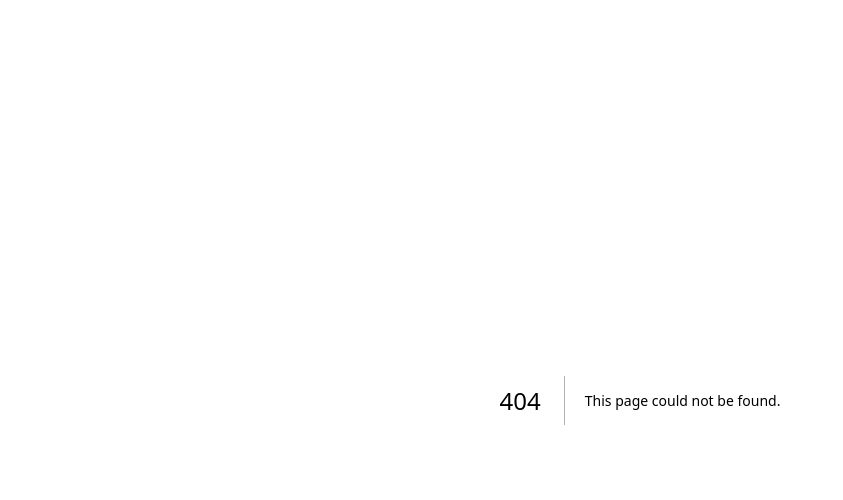
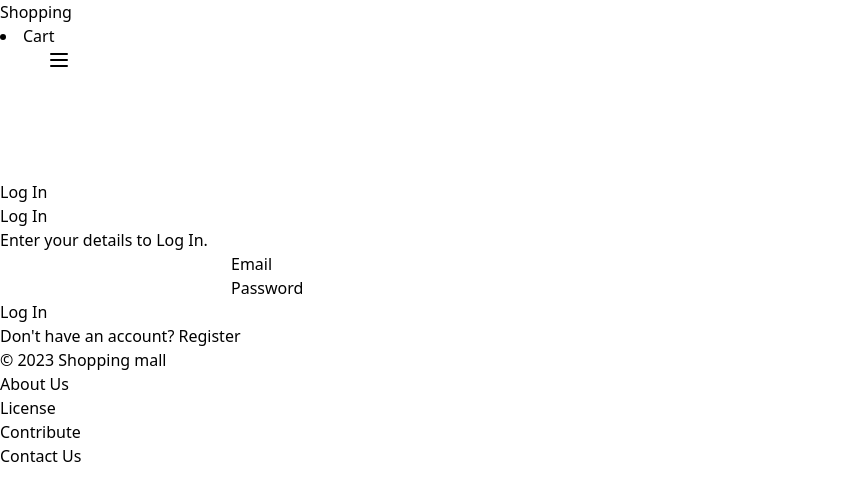
Before and after one commit to nguyentheloc-310101/shopping, a Next.js app: page /login in a window 1280 px wide. Before the commit this address had no page. Shown: the top 500 px of the page, without its empty margins (0-843 px from the left). Built offline with nearby package versions, Linux system fonts and the light colour scheme; what @material-tailwind/react would draw is missing.

Commit message:
save-state-cookies/auth

```diff
--- a/components/Layout.jsx
+++ b/components/Layout.jsx
@@ -1,5 +1,5 @@
 import Head from 'next/head';
-import React, { useContext } from 'react';
+import React, { useContext, useState, useEffect } from 'react';
 
 import Footer from './Footer';
 import { Store } from '@/ultis/Store';
@@ -15,10 +15,15 @@ import Link from 'next/link';
 const Layout = ({ title, children }) => {
   const { state, dispatch } = useContext(Store);
   const { cart } = state;
+  const [cartItemsCount, setCartItemsCount] = useState(0);
+  useEffect(() => {
+    setCartItemsCount(cart.cartItems.reduce((a, c) => a + c.quantity, 0));
+  }, [cart.cartItems]);
+
   /* The List Item of navigation bar*/
   const [openNav, setOpenNav] = React.useState(false);
 
-  React.useEffect(() => {
+  useEffect(() => {
     window.addEventListener(
       'resize',
       () => window.innerWidth >= 960 && setOpenNav(false)
@@ -48,9 +53,9 @@ const Layout = ({ title, children }) => {
                       href="/cart"
                       className="flex items-center">
                       Cart
-                      {cart.cartItems.length > 0 && (
+                      {cartItemsCount > 0 && (
                         <span className="ml-1 rounded-full bg-red-600 px-2 py-1 text-xs font-bold text-white">
-                          {cart.cartItems.reduce((a, c) => a + c.quantity, 0)}
+                          {cartItemsCount}
                         </span>
                       )}
                     </Link>
@@ -110,9 +115,9 @@ const Layout = ({ title, children }) => {
                   href="/cart"
                   className="flex items-center">
                   Cart
-                  {cart.cartItems.length > 0 && (
+                  {cartItemsCount > 0 && (
                     <span className="ml-1 rounded-full bg-red-600 px-2 py-1 text-xs font-bold text-white">
-                      {cart.cartItems.reduce((a, c) => a + c.quantity, 0)}
+                      {cartItemsCount}
                     </span>
                   )}
                 </Link>
--- /dev/null
+++ b/pages/login.jsx
@@ -0,0 +1,57 @@
+import Layout from '@/components/Layout';
+import { Card, Input, Button, Typography } from '@material-tailwind/react';
+import Link from 'next/link';
+
+export default function LoginScreen() {
+  return (
+    <Layout title="Login">
+      {' '}
+      <div className="mx-auto flex items-center justify-center">
+        <Card
+          color="transparent"
+          shadow={false}
+          className="mx-auto ">
+          <form className="m2-4 mt-8 mb-2 w-80 max-w-screen-lg sm:w-96">
+            <Typography
+              variant="h4"
+              color="blue-gray">
+              Log In
+            </Typography>
+            <Typography
+              color="gray"
+              className="mt-1 font-normal">
+              Enter your details to Log In.
+            </Typography>
+            <div className="mb-4 mt-4 flex flex-col gap-6">
+              <Input
+                size="lg"
+                label="Email"
+              />
+              <Input
+                type="password"
+                size="lg"
+                label="Password"
+              />
+            </div>
+
+            <Button
+              className="mt-6"
+              fullWidth>
+              Log In
+            </Button>
+            <Typography
+              color="gray"
+              className="mt-4 text-center font-normal">
+              Don&apos;t have an account?{' '}
+              <Link
+                href="register"
+                className="font-medium text-blue-500 transition-colors hover:text-blue-700">
+                Register
+              </Link>
+            </Typography>
+          </form>
+        </Card>
+      </div>
+    </Layout>
+  );
+}
--- a/ultis/Store.js
+++ b/ultis/Store.js
@@ -1,8 +1,11 @@
 import { createContext, useReducer } from 'react';
+import Cookies from 'js-cookie';
 export const Store = createContext();
 
 const initialState = {
-  cart: { cartItems: [], shippingAddress: {}, paymentMethod: '' },
+  cart: Cookies.get('cart')
+    ? JSON.parse(Cookies.get('cart'))
+    : { cartItems: [], shippingAddress: {}, paymentMethod: '' },
 };
 
 function reducer(state, action) {
@@ -17,13 +20,14 @@ function reducer(state, action) {
             item.name === existItem.name ? newItem : item
           )
         : [...state.cart.cartItems, newItem];
-
+      Cookies.set('cart', JSON.stringify({ ...state.cart, cartItems }));
       return { ...state, cart: { ...state.cart, cartItems } };
     }
     case 'CART_REMOVE_ITEM': {
       const cartItems = state.cart.cartItems.filter(
         (item) => item.slug !== action.payload.slug
       );
+      Cookies.set('cart', JSON.stringify({ ...state.cart, cartItems }));
       return { ...state, cart: { ...state.cart, cartItems } };
     }
     default:
```
Also changed, not shown: pages/cart.jsx (+30 -14 lines).
